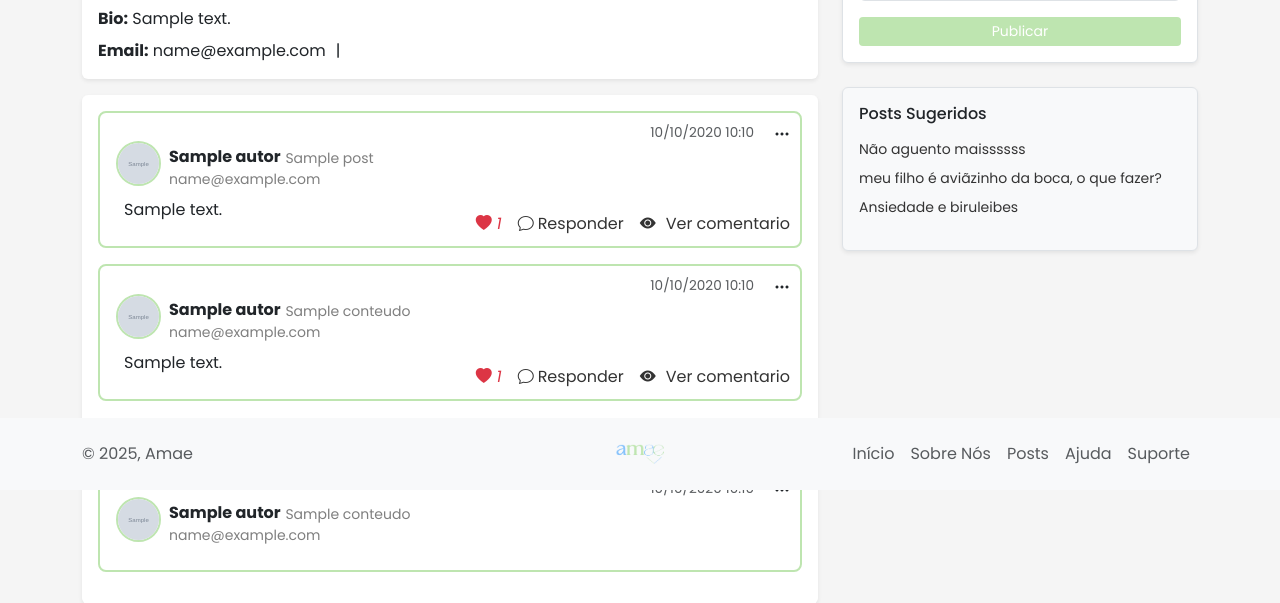
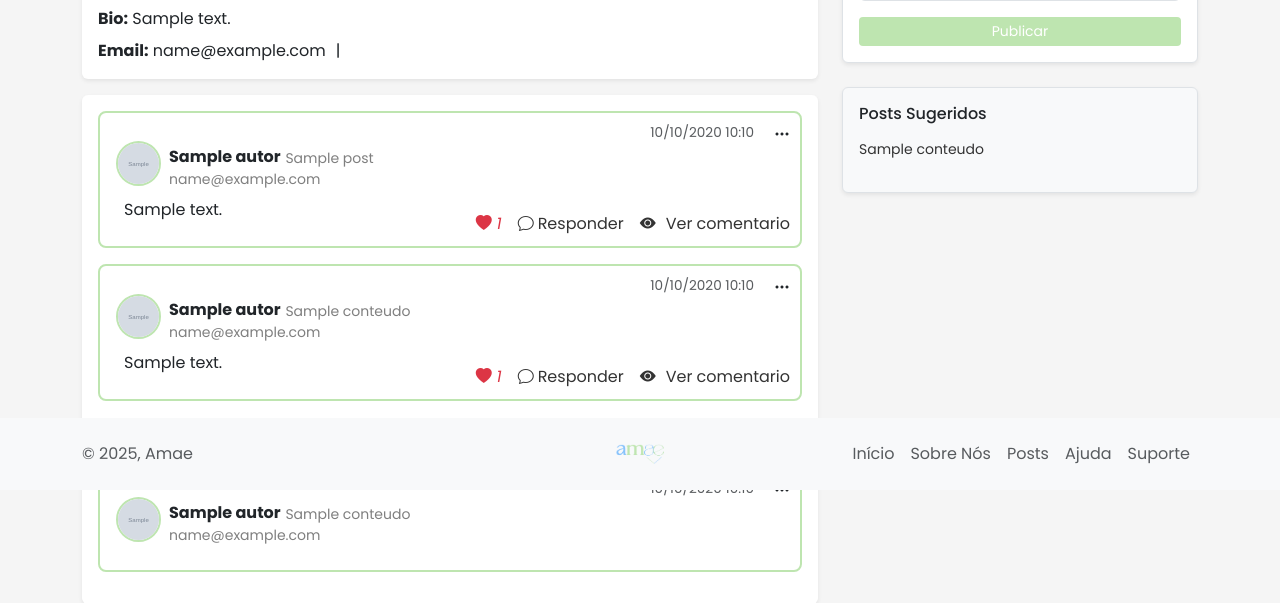
Before and after one commit to lariiscriis/ProjetoGestaoAgil, a Django app: template app/templates/perfil_usuario.html in a window 1280 px wide. Shown: the part 310-913 px from the top of the page. Run offline with Django 4.2, Linux system fonts and the light colour scheme; tables that the repository leaves empty hold one stand-in row (values such as "Sample post"); the template is opened without the code that fills it: values that come from a table or form of the project are taken from there, most other values are stand-ins (such as "Sample title", 1, 10 or a date in 2020); grey boxes marked "Sample" are stand-in pictures; parts of the project's set-up code (start-up, migrations or seed data) failed here and were passed over.

Commit message:
adiciona sugestões de publicações no forum e no perfil

```diff
--- a/app/templates/perfil_usuario.html
+++ b/app/templates/perfil_usuario.html
@@ -137,7 +137,7 @@
                                 <strong>{{ comentario.autor.nome }}</strong>
                                 <span> {{comentario.autor.email}}</span>
                                 </div>
-                                <span class="d-block post-nome">{{ comentario.forum.conteudo }}</span>
+                                <span class="d-block post-nome">{{ comentario.forum.conteudo|truncatechars:50 }}</span>
                                 </div>
                             </div>
                             <p class="mb-2 text-comentario">{{ comentario.texto }}</p>
@@ -210,9 +210,15 @@
                 <div class="p-3 bg-light rounded shadow-sm border posts-sugeridos">
                     <h6 class="mb-3">Posts Sugeridos</h6>
                     <ul class="list-unstyled small">
-                        <li class="mb-2"><a href="#" class="text-decoration-none">Não aguento maissssss</a></li>
-                        <li class="mb-2"><a href="#" class="text-decoration-none">meu filho é aviãzinho da boca, o que fazer?</a></li>
-                        <li class="mb-2"><a href="#" class="text-decoration-none">Ansiedade e biruleibes</a></li>
+                    {% for post in sugestoes_forum %}
+                        <li class="mb-2">
+                            <a href="{% url 'forum' %}{{ post.id }}" class="text-decoration-none">
+                                {{ post.conteudo|truncatechars:50 }}
+                            </a>
+                        </li>
+                    {% empty %}
+                        <li class="mb-2">Nenhuma sugestão disponível.</li>
+                    {% endfor %}
                     </ul>
                 </div>
             </div>
```
Also changed, not shown: app/templates/forum.html (+9 -4 lines), app/views.py (+23 -5 lines), media/background_perfil/Cristina_1.png (added), media/background_perfil/Wepink_logo.gif (added), media/background_perfil/familia.webp (added), media/background_perfil/unknown.png (added), media/background_perfil/vi.jpeg (added), media/foto_pefil/vi.jpeg (added), media/foto_pefil/ze.jpeg (added), media/posts/thumbnails/terminamos.jpg (added).
